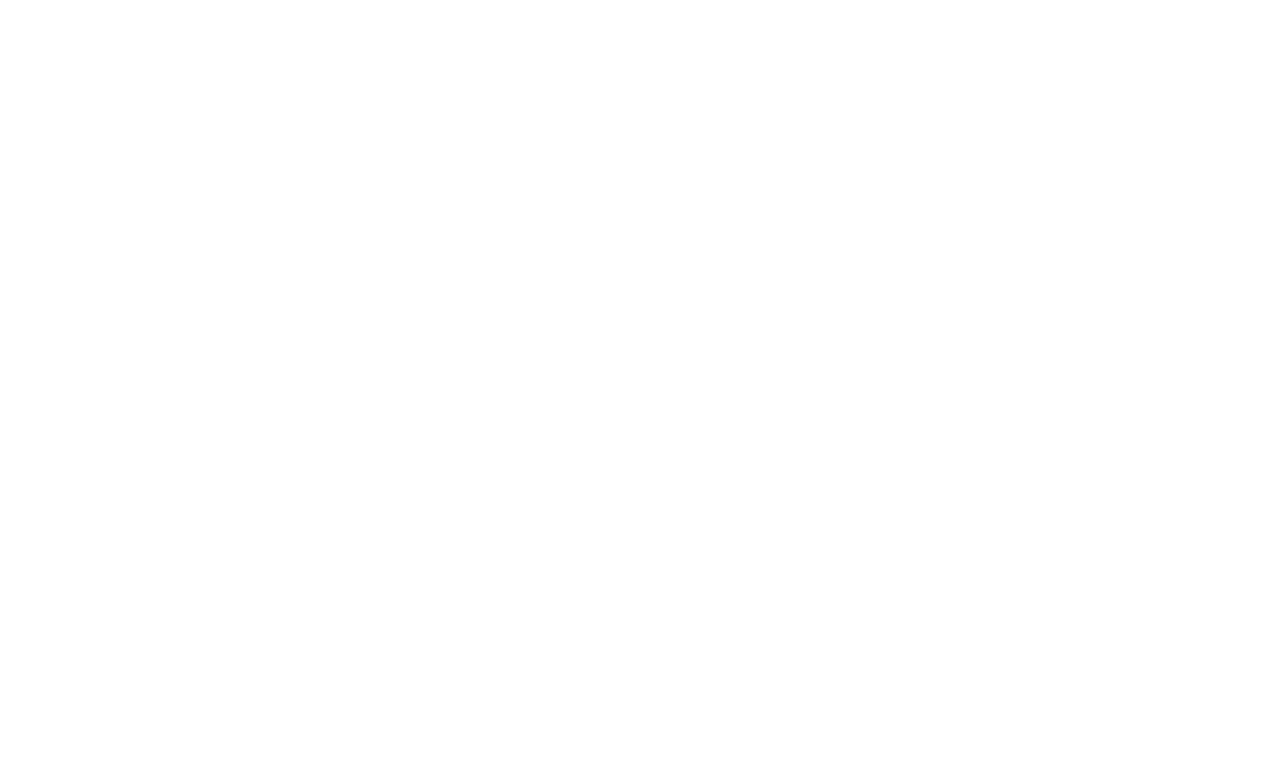
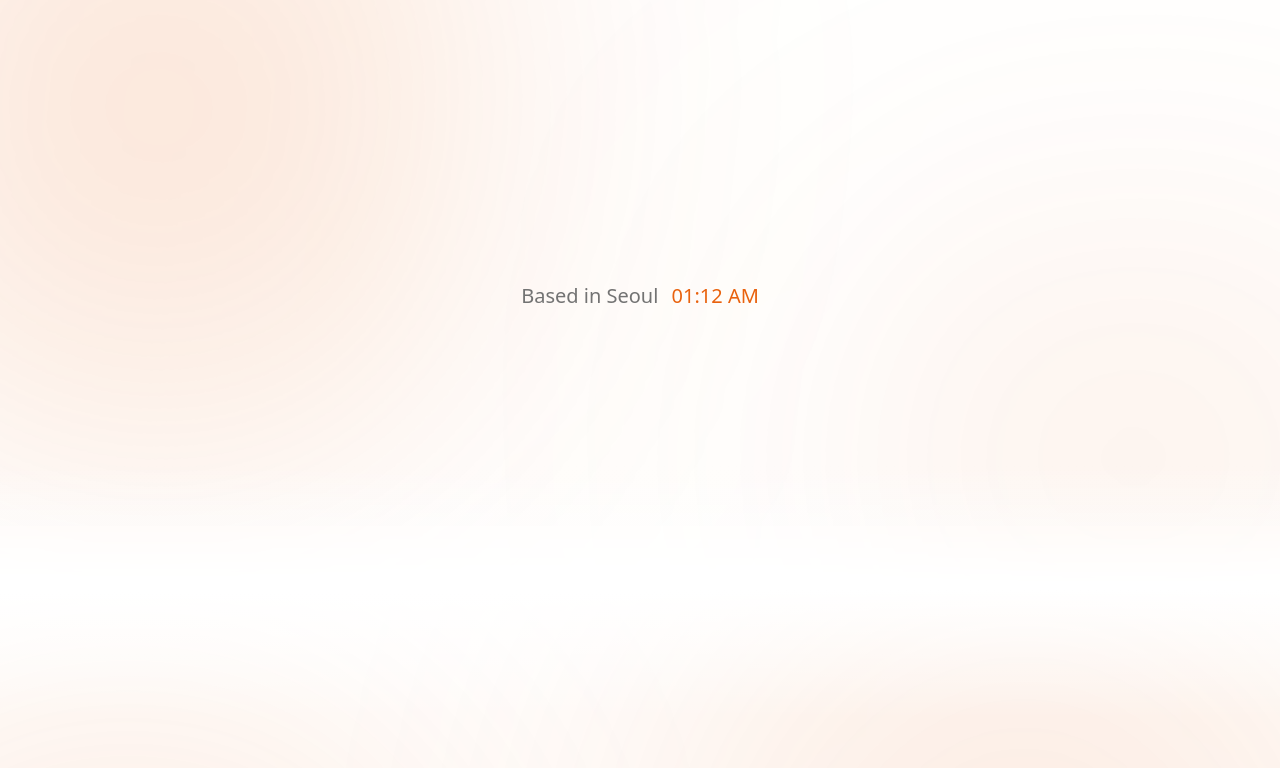
Before and after one commit to taeminers/grids-agency-website, a Next.js app: page /en in a window 1280 px wide. Shown: the part 1010-1778 px from the top of the page. Before the commit the page ends 1600 px from the top, so only its background shows below. Built offline with nearby package versions, Linux system fonts and the light colour scheme.

Commit message:
feat: add video showcase section, enhance about section with ambient lighting and local time, and update navigation labels.

```diff
--- a/messages/en.json
+++ b/messages/en.json
@@ -3,10 +3,10 @@
     "name": "GRIDS AGENCY"
   },
   "Navbar": {
-    "work": "Work",
-    "about": "About",
+    "work": "Archive",
+    "about": "Vision",
     "services": "Services",
-    "contact": "Contact",
+    "contact": "Connect",
     "Settings": {
       "darkMode": "Dark Mode",
       "lightMode": "Light Mode",
@@ -16,7 +16,8 @@
   },
   "About": {
     "title" : "The premier <highlight>AI agency</highlight> for elite-tier production.",
-    "description": "Scale beyond your competitors, leveraging cutting-edge AI to deliver unmatched production quality and a decisive market advantage."
+    "description": "Scale beyond your competitors, leveraging cutting-edge AI to deliver unmatched production quality and a decisive market advantage.",
+    "location": "Based in Seoul"
   },
   "Hero": {
     "headline_prefix": "We craft digital ",
--- a/messages/ko.json
+++ b/messages/ko.json
@@ -16,7 +16,8 @@
   },
   "About": {
     "title": "최상의 결과물을 위한 프리미엄 <highlight>AI 에이전시</highlight>",
-    "description": "최첨단 AI 기술을 활용하여 독보적인 제작 품질과 압도적인 시장 경쟁력을 제공하며, 귀사가 경쟁사보다 한발 앞서 나갈 수 있도록 지원합니다."
+    "description": "최첨단 AI 기술을 활용하여 독보적인 제작 품질과 압도적인 시장 경쟁력을 제공하며, 귀사가 경쟁사보다 한발 앞서 나갈 수 있도록 지원합니다.",
+    "location": "서울 기반"
   },
   "Hero": {
     "headline_prefix": "우리는 중요한 ",
--- a/src/app/[locale]/page.tsx
+++ b/src/app/[locale]/page.tsx
@@ -4,6 +4,7 @@ import { useState, useCallback } from "react";
 import Intro from "@/components/intro";
 import Navbar from "@/components/navbar";
 import AboutSection from "@/components/about-section";
+import VideoSection from "@/components/video-section";
 
 import { cn } from "@/lib/utils";
 
@@ -48,7 +49,11 @@ export default function Home() {
           <div className="w-full min-h-screen"></div>
 
           {/* New About Section sliding up */}
+          {/* New About Section sliding up */}
           <AboutSection />
+
+          {/* Video Showcase */}
+          <VideoSection />
         </div>
       </div>
     </main>
--- a/src/components/about-section.tsx
+++ b/src/components/about-section.tsx
@@ -1,6 +1,6 @@
 "use client";
 
-import { useLayoutEffect, useRef } from "react";
+import { useLayoutEffect, useRef, useState, useEffect } from "react";
 import gsap from "gsap";
 import ScrollTrigger from "gsap/ScrollTrigger";
 import { useTranslations } from "next-intl";
@@ -18,6 +18,30 @@ export default function AboutSection({ className }: AboutSectionProps) {
   const sectionRef = useRef<HTMLDivElement>(null);
   const textRef = useRef<HTMLParagraphElement>(null);
   const underlineRef = useRef<SVGPathElement>(null);
+  const light1Ref = useRef<HTMLDivElement>(null);
+  const light2Ref = useRef<HTMLDivElement>(null);
+
+  const [time, setTime] = useState("");
+
+  useEffect(() => {
+    const updateTime = () => {
+      const now = new Date();
+      const options: Intl.DateTimeFormatOptions = {
+        timeZone: 'Asia/Seoul',
+        hour: '2-digit',
+        minute: '2-digit',
+        hour12: true
+      };
+      // Format: HH:mm AM/PM
+      setTime(new Intl.DateTimeFormat('en-US', options).format(now));
+    };
+
+    updateTime();
+    // Sync to next minute for precision or just intervals.
+    // Simple interval for "ticking every minute" is fine.
+    const interval = setInterval(updateTime, 1000 * 60);
+    return () => clearInterval(interval);
+  }, []);
 
   useLayoutEffect(() => {
     const ctx = gsap.context(() => {
@@ -58,6 +82,32 @@ export default function AboutSection({ className }: AboutSectionProps) {
         });
       }
 
+      // Ambient Light Animation (Continuous, independent of scroll)
+      if (light1Ref.current) {
+        gsap.to(light1Ref.current, {
+            x: "20%",
+            y: "40%",
+            scale: 1.2,
+            rotation: 20,
+            duration: 15,
+            repeat: -1,
+            yoyo: true,
+            ease: "sine.inOut"
+        });
+      }
+      if (light2Ref.current) {
+        gsap.to(light2Ref.current, {
+            x: "-20%",
+            y: "-30%",
+            scale: 1.1,
+            rotation: -15,
+            duration: 20,
+            repeat: -1,
+            yoyo: true,
+            ease: "sine.inOut"
+        });
+      }
+
     }, sectionRef);
 
     return () => ctx.revert();
@@ -67,11 +117,26 @@ export default function AboutSection({ className }: AboutSectionProps) {
     <section
       ref={sectionRef}
       className={cn(
-        "relative w-full min-h-screen z-10 bg-background flex items-center justify-center p-8 md:p-20",
+        "relative w-full min-h-screen z-10 bg-background flex items-center justify-center p-8 md:p-20 overflow-hidden",
         className
       )}
     >
-      <div className="max-w-4xl w-full text-center">
+      {/* Ambient Background Lights */}
+      <div className="absolute inset-0 z-0 pointer-events-none">
+        <div
+            ref={light1Ref}
+            className="absolute top-[-10%] left-[-10%] w-[80vw] h-[80vw] md:w-[40vw] md:h-[50vw] rounded-full bg-tertiary/40 blur-[100px] md:blur-[160px] opacity-50 dark:mix-blend-screen"
+        />
+        <div
+            ref={light2Ref}
+            className="absolute bottom-[-10%] right-[-10%] w-[90vw] h-[90vw] md:w-[40vw] md:h-[30vw] rounded-full bg-tertiary/30 blur-[100px] md:blur-[160px] opacity-40 dark:mix-blend-screen"
+        />
+      </div>
+
+      {/* Gradient Mask to fade lights to solid background at bottom */}
+      <div className="absolute bottom-0 left-0 w-full h-32 bg-gradient-to-t from-background to-transparent z-0 pointer-events-none" />
+
+      <div className="max-w-4xl w-full text-center relative z-10">
         <p
           ref={textRef}
           className="text-4xl md:text-6xl lg:text-7xl font-bold leading-tight tracking-tight text-foreground"
@@ -98,6 +163,10 @@ export default function AboutSection({ className }: AboutSectionProps) {
             )
           })}
         </p>
+
+        <p className="mt-8 text-lg md:text-xl text-muted-foreground font-medium">
+          {t('location')} <span className="text-tertiary ml-2">{time}</span>
+        </p>
       </div>
     </section>
   );
--- /dev/null
+++ b/src/components/video-section.tsx
@@ -0,0 +1,101 @@
+"use client";
+
+import { useRef, useLayoutEffect } from "react";
+import gsap from "gsap";
+import ScrollTrigger from "gsap/ScrollTrigger";
+import { cn } from "@/lib/utils";
+
+gsap.registerPlugin(ScrollTrigger);
+
+interface VideoSectionProps {
+  className?: string;
+}
+
+export default function VideoSection({ className }: VideoSectionProps) {
+  const sectionRef = useRef<HTMLDivElement>(null);
+  const videoWrapperRef = useRef<HTMLDivElement>(null);
+  const lightsRef = useRef<HTMLDivElement>(null);
+
+  useLayoutEffect(() => {
+    const ctx = gsap.context(() => {
+      if (!sectionRef.current || !videoWrapperRef.current) return;
+
+      // Video Reveal Animation
+      gsap.fromTo(
+        videoWrapperRef.current,
+        {
+          y: 100,
+          opacity: 0,
+          scale: 0.95
+        },
+        {
+          y: 0,
+          opacity: 1,
+          scale: 1,
+          duration: 1,
+          ease: "power3.out",
+          scrollTrigger: {
+            trigger: sectionRef.current,
+            start: "top 70%",
+            toggleActions: "play none none reverse",
+          }
+        }
+      );
+
+      // Lights Fade Out Animation (Transition to solid background)
+      if (lightsRef.current) {
+        gsap.to(lightsRef.current, {
+          opacity: 0,
+          ease: "none",
+          scrollTrigger: {
+            trigger: sectionRef.current,
+            start: "top bottom", // Start fading as soon as section enters
+            end: "center center", // Fully faded by the time video is centered
+            scrub: true,
+          }
+        });
+      }
+
+    }, sectionRef);
+
+    return () => ctx.revert();
+  }, []);
+
+  return (
+    <section
+      ref={sectionRef}
+      className={cn(
+        "relative w-full min-h-[40vh] md:min-h-[80vh] bg-background flex items-center justify-center p-8 md:p-20 z-10 overflow-hidden",
+        className
+      )}
+    >
+      {/* Continuity Lights (Fade out on scroll) */}
+      <div ref={lightsRef} className="absolute inset-0 z-0 pointer-events-none">
+        <div
+            className="absolute top-[-10%] right-[-10%] w-[90vw] h-[90vw] md:w-[60vw] md:h-[60vw] rounded-full bg-tertiary/30 blur-[100px] md:blur-[160px] opacity-40 dark:mix-blend-screen"
+        />
+        <div
+            className="absolute top-[20%] left-[-10%] w-[80vw] h-[80vw] md:w-[40vw] md:h-[40vw] rounded-full bg-tertiary/40 blur-[100px] md:blur-[160px] opacity-50 dark:mix-blend-screen"
+        />
+      </div>
+
+      {/* Gradient Mask to fade lights in from top */}
+      <div className="absolute top-0 left-0 w-full h-32 bg-gradient-to-b from-background to-transparent z-0 pointer-events-none" />
+
+      <div
+        ref={videoWrapperRef}
+        className="w-full max-w-6xl aspect-video rounded-xl overflow-hidden shadow-2xl border border-white/5 bg-black"
+      >
+        <video
+          autoPlay
+          loop
+          muted
+          playsInline
+          className="w-full h-full object-cover"
+        >
+          <source src="/videos/hero.mp4" type="video/mp4" />
+        </video>
+      </div>
+    </section>
+  );
+}
```
